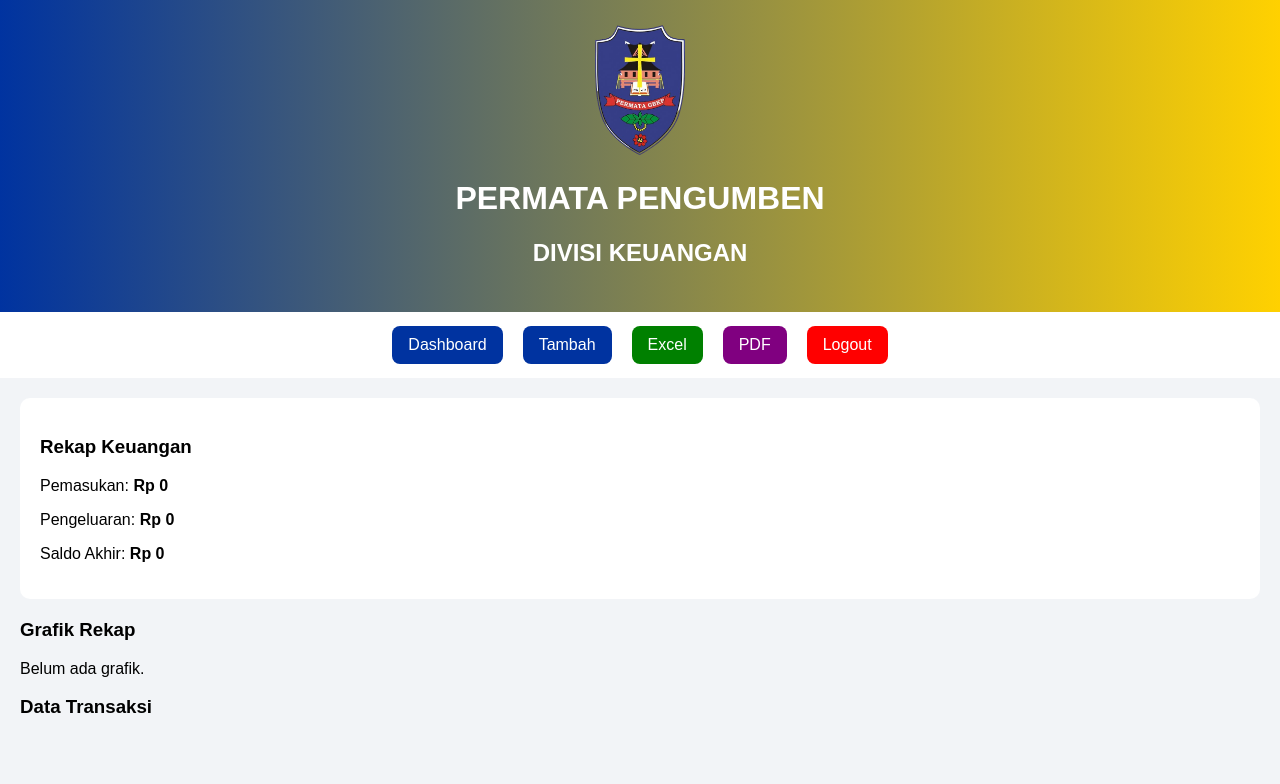
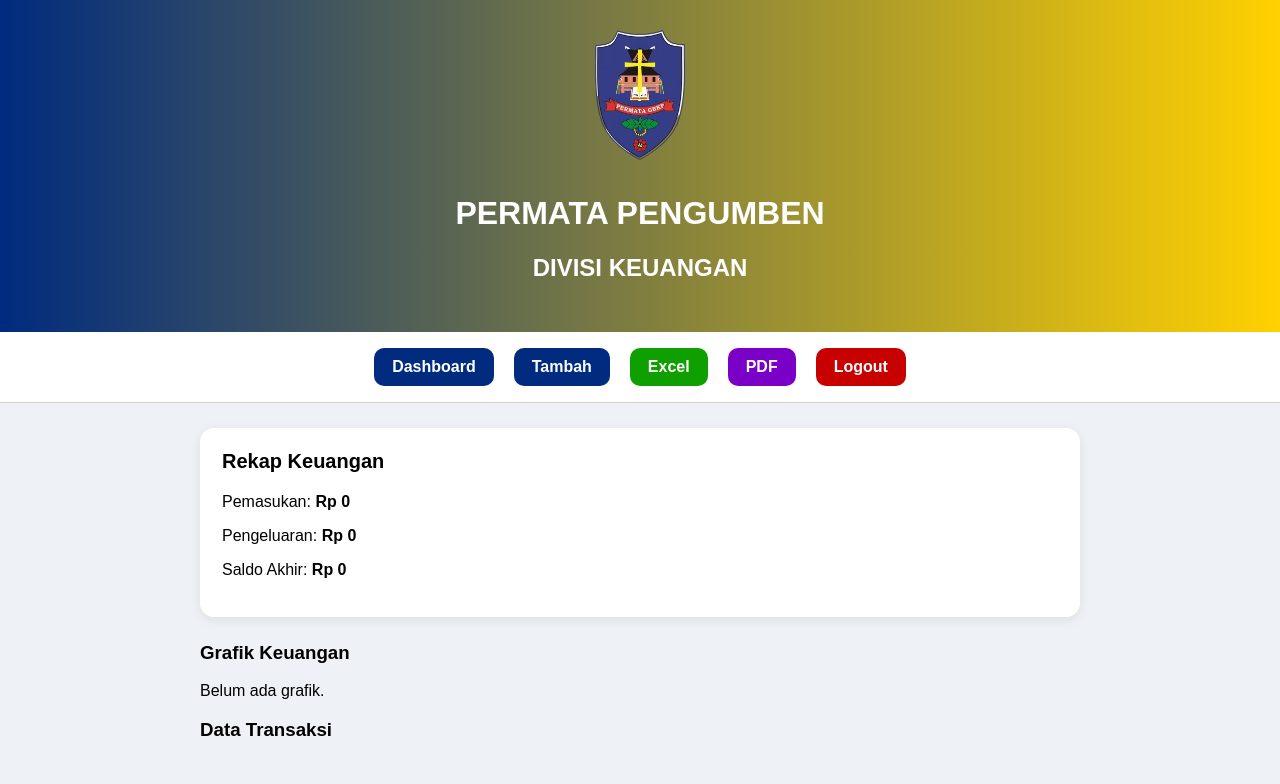
Before and after one commit to Azraelzinovia/PERMATA_KEUNGAN, a Flask app: page /dashboard in a window 1280 px wide. Shown: the top 784 px of the page. Run offline with Flask 3, Linux system fonts and the light colour scheme; the visitor is signed in with stand-in values (Sample User, id 1); data that the repository does not hold is empty.

Commit message:
update index.html elite version + fix delete and foto

```diff
--- a/templates/index.html
+++ b/templates/index.html
@@ -5,20 +5,86 @@
     <title>Keuangan – PERMATA PENGUMBEN</title>
 
     <style>
-        body { margin: 0; font-family: Arial; background: #f2f4f7; }
-        .header { background: linear-gradient(to right, #0033a0, #ffd100); padding: 25px; text-align: center; color: white; }
-        .logo { width: 90px; }
-        .nav { display: flex; justify-content: center; gap: 20px; background: white; padding: 14px; }
-        .nav a { padding: 10px 16px; background: #0033a0; color: white; text-decoration: none; border-radius: 8px; }
-        .logout-btn { background: red !important; }
-        .export-btn { background: green !important; }
-        .pdf-btn { background: purple !important; }
-        .container { padding: 20px; }
-        .rekap-box { background:white; padding:20px; border-radius:10px; margin-bottom:20px; }
-        .card { background:white; padding:14px; margin-bottom:20px; border-radius:10px; }
-        .hapus-btn { background:red; color:white; padding:7px 12px; border-radius:6px; text-decoration:none; }
-        img.bukti { width: 220px; margin-top: 10px; border-radius: 8px; border:1px solid #ccc; }
-        img.grafik { width: 100%; border-radius: 10px; margin-bottom: 20px; }
+        body { margin: 0; font-family: Arial; background: #eef1f5; }
+
+        .header {
+            background: linear-gradient(to right, #002b7f, #ffd100);
+            padding: 30px;
+            text-align: center;
+            color: white;
+        }
+
+        .logo { width: 90px; margin-bottom: 10px; }
+
+        .nav {
+            display: flex;
+            justify-content: center;
+            gap: 20px;
+            background: white;
+            padding: 16px;
+            border-bottom: 1px solid #d0d0d0;
+        }
+
+        .nav a {
+            padding: 10px 18px;
+            border-radius: 10px;
+            background: #002b7f;
+            color: white;
+            text-decoration: none;
+            font-weight: bold;
+            transition: 0.2s;
+        }
+
+        .nav a:hover { opacity: 0.85; }
+
+        .logout-btn { background: #c70000 !important; }
+        .export-btn { background: #0fa000 !important; }
+        .pdf-btn { background: #7b00c7 !important; }
+
+        .container { padding: 25px; max-width: 880px; margin: auto; }
+
+        .rekap-box {
+            background: white;
+            padding: 22px;
+            border-radius: 14px;
+            margin-bottom: 25px;
+            box-shadow: 0 3px 12px rgba(0,0,0,0.08);
+        }
+
+        .rekap-box h3 { margin-top: 0; font-size: 20px; }
+
+        .card {
+            background: white;
+            padding: 18px;
+            border-radius: 14px;
+            margin-bottom: 25px;
+            box-shadow: 0 3px 12px rgba(0,0,0,0.08);
+            border-left: 6px solid #002b7f;
+        }
+
+        .hapus-btn {
+            background: #c70000;
+            color: white;
+            padding: 8px 14px;
+            border-radius: 8px;
+            text-decoration: none;
+            font-weight: bold;
+        }
+
+        img.bukti {
+            width: 260px;
+            margin-top: 12px;
+            border-radius: 10px;
+            border: 1px solid #ccc;
+        }
+
+        img.grafik {
+            width: 100%;
+            border-radius: 14px;
+            margin-top: 10px;
+            margin-bottom: 20px;
+            box-shadow: 0 3px 12px rgba(0,0,0,0.08);
+        }
     </style>
 </head>
 <body>
@@ -46,7 +112,7 @@
         <p>Saldo Akhir: <b>Rp {{ "{:,}".format(pemasukan - pengeluaran).replace(",", ".") }}</b></p>
     </div>
 
-    <h3>Grafik Rekap</h3>
+    <h3>Grafik Keuangan</h3>
     {% if grafik %}
         <img src="{{ grafik }}" class="grafik">
     {% else %}
@@ -63,13 +129,12 @@
         <p>Penginput: {{ t.penginput }}</p>
         <p>Waktu: {{ t.waktu }}</p>
 
-       {% if t.foto_bukti %}
-<img src="/foto/{{ t._id }}" class="bukti">
-{% endif %}
-
+        {% if t.foto_bukti %}
+            <img src="/foto/{{ t._id }}" class="bukti">
+        {% endif %}
 
         <br><br>
-<a class="hapus-btn" href="/hapus/{{ t._id }}">Hapus</a>
+        <a class="hapus-btn" href="/hapus/{{ t._id }}">Hapus</a>
     </div>
     {% endfor %}
 
```
Also changed, not shown: requirements.txt (+21 -31 lines).
